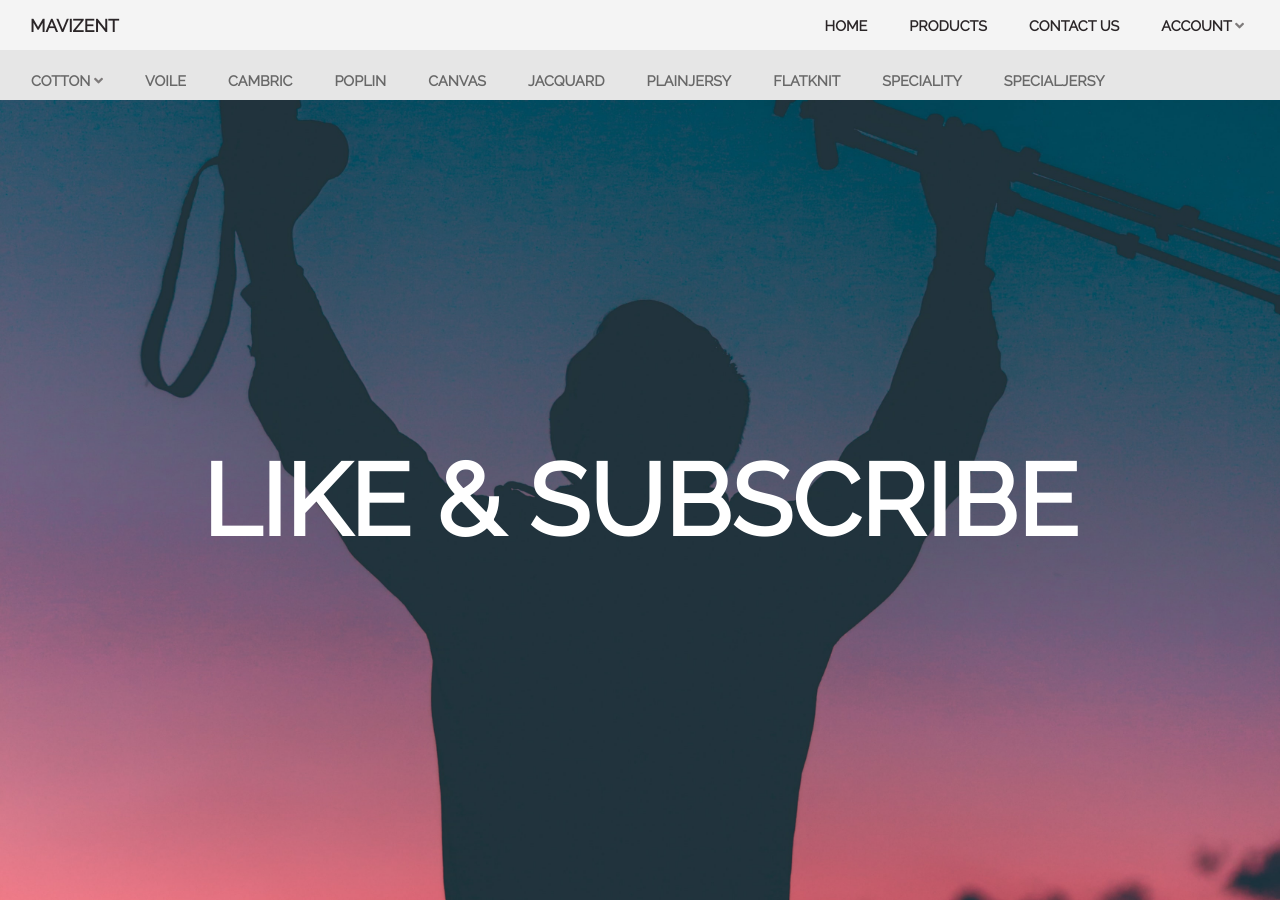
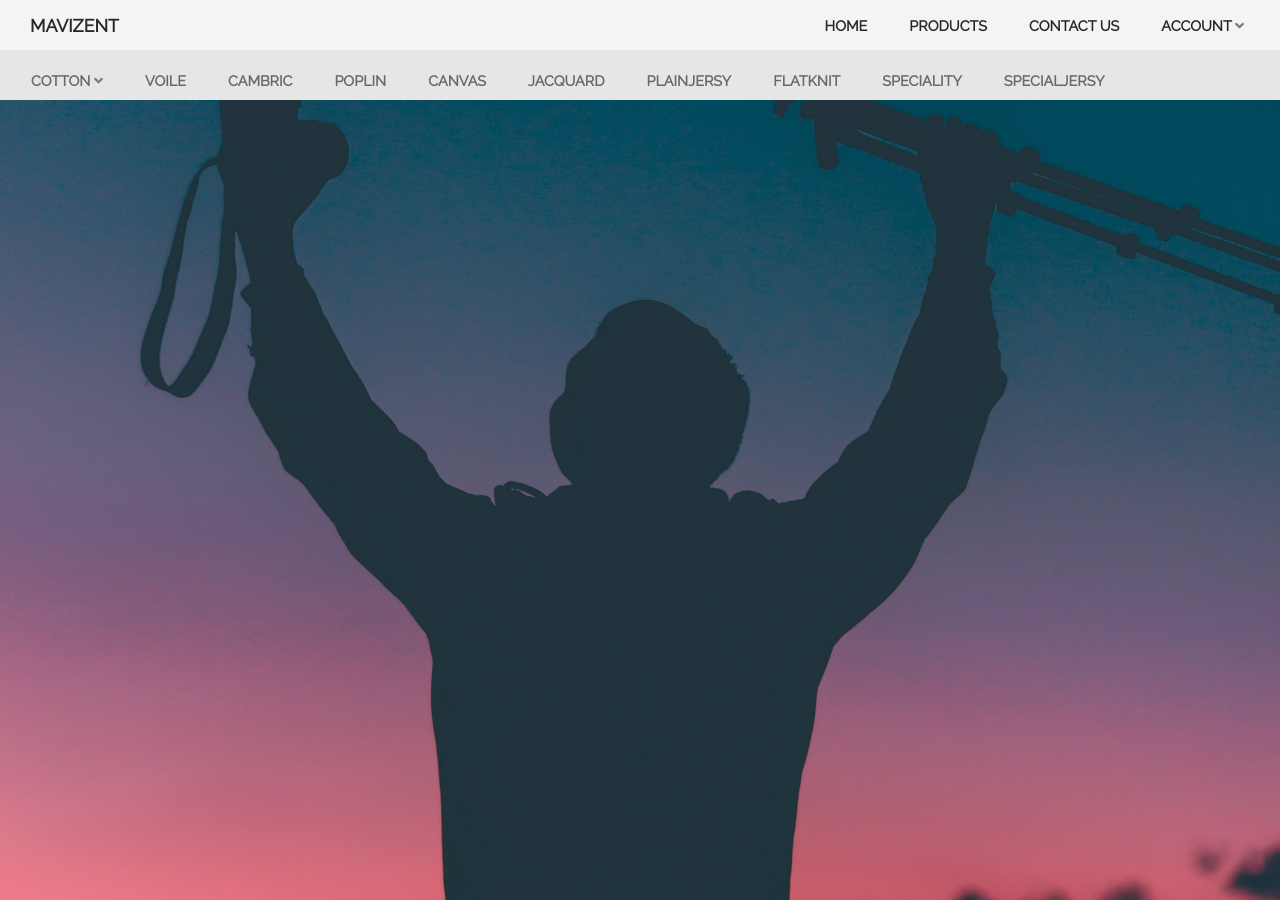
Before and after one commit to Gokulnathnallaiya/mavizent-ecom, a React (Create React App) app: page /sign-up in a window 1280 px wide. Built offline with nearby package versions, Linux system fonts and the light colour scheme.

Commit message:
loginform styles modified

```diff
--- a/public/index.html
+++ b/public/index.html
@@ -33,7 +33,7 @@
       work correctly both with client-side routing and a non-root public URL.
       Learn how to configure a non-root public URL by running `npm run build`.
     -->
-    <title>React App</title>
+    <title>Mavizent</title>
   </head>
   <body>
     <noscript>You need to enable JavaScript to run this app.</noscript>
--- a/src/App.js
+++ b/src/App.js
@@ -10,7 +10,6 @@ import Services from "./pages/Services";
 import Products from "./pages/Products";
 import ContactUs from "./pages/ContactUs";
 import SignUp from "./pages/SignUp";
-import Marketing from "./pages/Marketing";
 import Consulting from "./pages/Consulting";
 
 
--- a/src/components/loginform/loginform.styles.css
+++ b/src/components/loginform/loginform.styles.css
@@ -8,7 +8,7 @@
 @media screen and (max-width: 960px){
 
     .login-form{
-        width:75%;
+        width:85%;
         margin:10px auto;
     }
 }
--- a/src/pages/SignUp.js
+++ b/src/pages/SignUp.js
@@ -2,5 +2,5 @@ import React from 'react';
 import '../App.css';
 
 export default function SignUp() {
-  return <h1 className='sign-up'>LIKE & SUBSCRIBE</h1>;
+  return <h1 className='sign-up'></h1>;
 }
```
